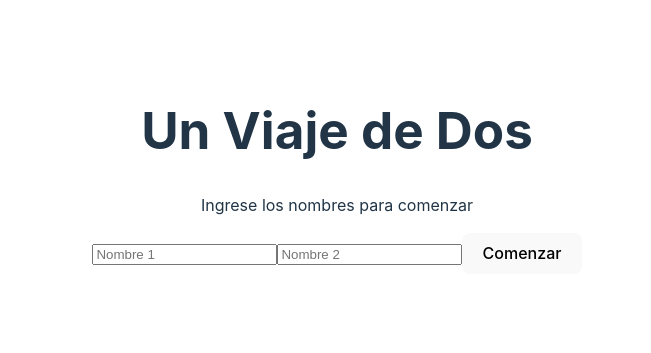
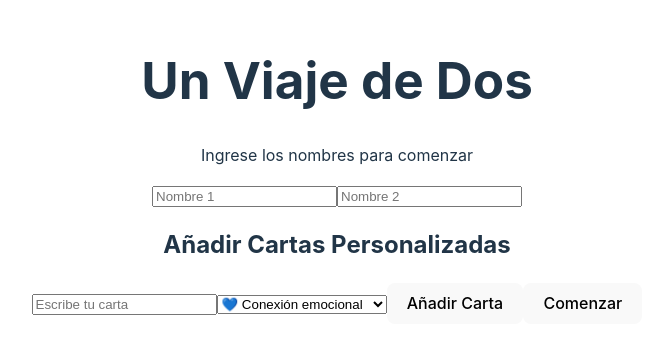
Before and after one commit to samyfontes/HoneyMoonGame, a React (Vite) app: page / in a window 1280 px wide. Shown: the part 229-582 px from the top of the page, without its empty margins (303-954 px from the left). Built offline with nearby package versions, Linux system fonts and the light colour scheme.

Commit message:
custom cards function

```diff
--- a/src/HoneyMoonGame.jsx
+++ b/src/HoneyMoonGame.jsx
@@ -11,6 +11,9 @@ export default function HoneymoonGame() {
   const [currentCard, setCurrentCard] = useState(null);
   const [turn, setTurn] = useState(0);
   const [flipping, setFlipping] = useState(false);
+  const [customCards, setCustomCards] = useState([]);
+  const [newCardText, setNewCardText] = useState("");
+  const [newCardCategory, setNewCardCategory] = useState("heart");
 
   const categoryEmojis = {
     heart: "💙",
@@ -21,7 +24,7 @@ export default function HoneymoonGame() {
   const startGame = () => {
     const formattedDeck = Object.keys(cardsData).flatMap(category =>
       cardsData[category].map(card => ({ text: card, category }))
-    );
+    ).concat(customCards);
     const shuffledDeck = shuffleDeck(formattedDeck);
     setDeck(shuffledDeck);
     setGameStarted(true);
@@ -44,6 +47,12 @@ export default function HoneymoonGame() {
     }, 500);
   };
 
+  const addCustomCard = () => {
+    if (newCardText.trim() === "") return;
+    setCustomCards([...customCards, { text: newCardText, category: newCardCategory }]);
+    setNewCardText("");
+  };
+
   return (
     <div className="p-6 max-w-lg mx-auto text-center">
       {!gameStarted ? (
@@ -64,7 +73,25 @@ export default function HoneymoonGame() {
             onChange={(e) => setPlayers({ ...players, player2: e.target.value })}
             className="border p-2 mb-2"
           />
-          <button onClick={startGame} className="bg-blue-500 text-white p-2 rounded">Comenzar</button>
+          <h2 className="text-lg font-bold mt-4">Añadir Cartas Personalizadas</h2>
+          <input
+            type="text"
+            placeholder="Escribe tu carta"
+            value={newCardText}
+            onChange={(e) => setNewCardText(e.target.value)}
+            className="border p-2 mb-2"
+          />
+          <select
+            value={newCardCategory}
+            onChange={(e) => setNewCardCategory(e.target.value)}
+            className="border p-2 mb-2"
+          >
+            <option value="heart">💙 Conexión emocional</option>
+            <option value="love">💕 Coqueteo y romance</option>
+            <option value="fire">🔥 Pasión y atrevimiento</option>
+          </select>
+          <button onClick={addCustomCard} className="bg-yellow-500 text-white p-2 rounded">Añadir Carta</button>
+          <button onClick={startGame} className="bg-blue-500 text-white p-2 rounded mt-4">Comenzar</button>
         </div>
       ) : (
         <div>
```
